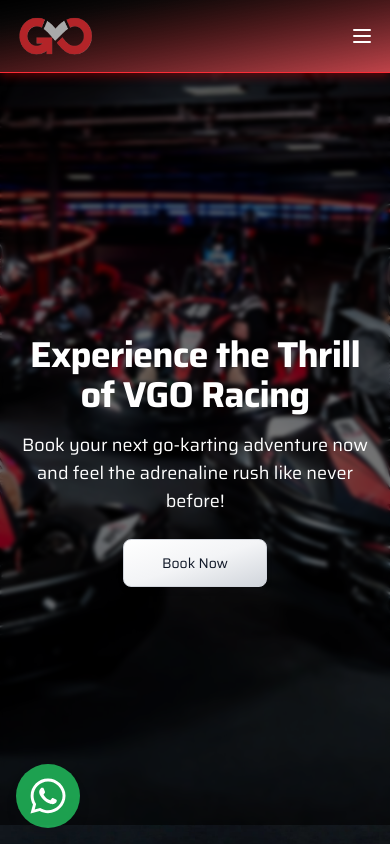
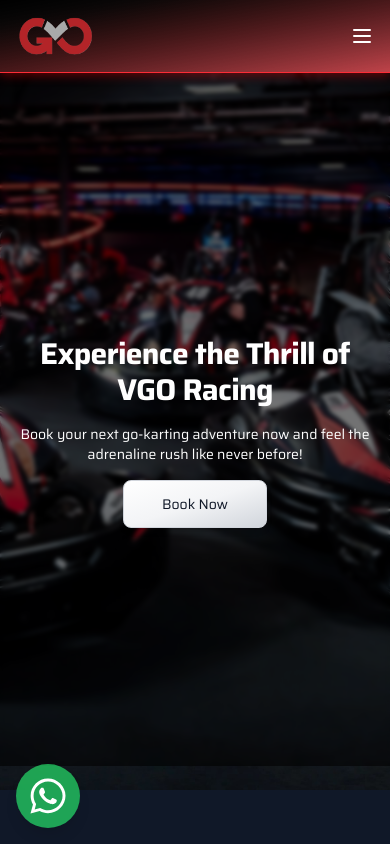
Before and after one commit to KingReevan/VGOwebGL, a Next.js app in the folder OneDrive/Desktop/vgo/vgo-frontend/: page / in a window 390 px wide. Shown: the top 844 px of the page. Built offline with nearby package versions, Linux system fonts and the light colour scheme; no server answers.

Commit message:
Made hero section a bit more responsive

```diff
--- a/OneDrive/Desktop/vgo/vgo-frontend/src/app/components/Hero.tsx
+++ b/OneDrive/Desktop/vgo/vgo-frontend/src/app/components/Hero.tsx
@@ -6,7 +6,7 @@
 export default function Hero() {
   return (
     <section
-        className="relative flex flex-col items-center justify-center text-center space-y-6 min-h-[92vh] bg-cover bg-center bg-no-repeat"
+        className="relative flex flex-col items-center justify-center text-center space-y-6 sm:space-y-8 md:space-y-10 min-h-[85vh] sm:min-h-[92vh] bg-cover bg-center bg-no-repeat"
         style={{ backgroundImage: "url('/hero-bg.jpeg')" }}
     >
         {/* Optional: dark overlay */}
@@ -14,14 +14,14 @@
         <div className="absolute inset-0 bg-black/55 backdrop-blur-[2px] z-0" />
 
         {/* Hero Content */}
-        <div className="relative z-10 px-4">
-        <h1 className="text-4xl font-bold tracking-tight sm:text-6xl lg:text-7xl text-primary">
+        <div className="relative z-10 px-4 sm:px-6 lg:px-8">
+        <h1 className="font-bold tracking-tight text-primary text-3xl sm:text-4xl md:text-5xl lg:text-6xl xl:text-7xl">
             Experience the Thrill of VGO Racing
         </h1>
-        <p className="text-lg max-w-3xl mt-4 text-primary mx-auto">
+        <p className="mt-4 sm:mt-6 md:mt-8 text-primary mx-auto text-sm sm:text-base md:text-lg lg:text-xl max-w-md sm:max-w-xl md:max-w-2xl">
             Book your next go-karting adventure now and feel the adrenaline rush like never before!
         </p>
-        <div className="flex gap-4 justify-center mt-6">
+        <div className="flex gap-4 justify-center mt-4 sm:mt-6 md:mt-8">
             <Button asChild variant="default" size="lg" className="transform transition-transform duration-300 hover:scale-110">
             <Link href="/book" className="text-black w-36 h-12 flex items-center justify-center transition-all duration-300">Book Now</Link>
             </Button>
```
